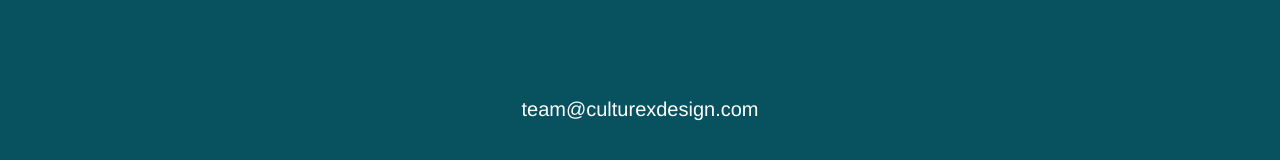
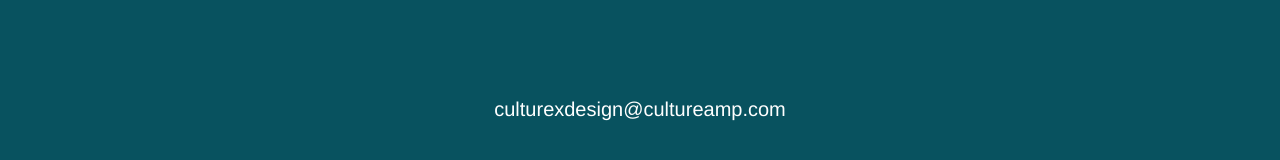
Before and after one commit to sa-github-cxdmelb2016/sa-github-cxdmelb2016.github.io, a Jekyll site: the page built from index.html, in a window 1280 px wide and 900 px high, scrolled down 8965 px. Shown: the part 656-816 px from the top of the window. Built offline with Jekyll 4.4.1, drawn with Linux system fonts in a browser that asks for light colours; some web fonts are replaced.

Commit message:
Changes contact email to CA address

```diff
--- a/_config.yml
+++ b/_config.yml
@@ -7,7 +7,7 @@
 
 # Site settings
 title: Culture x Design MEL 2016
-email: team@culturexdesign.com
+email: culturexdesign@cultureamp.com
 description: > # this means to ignore newlines until "baseurl:"
   The unconference for People Geeks. Coming together to explore the future of people and culture.
 baseurl: "" # the subpath of your site, e.g. /blog
--- a/_includes/footer.html
+++ b/_includes/footer.html
@@ -5,8 +5,8 @@
     </h2>
     <div class='footer__email'>
       <p>
-        <a href='mailto:team@culturexdesign.com'>
-          team@culturexdesign.com
+        <a href='mailto:culturexdesign@cultureamp.com'>
+          culturexdesign@cultureamp.com
         </a>
       </p>
     </div>
```
